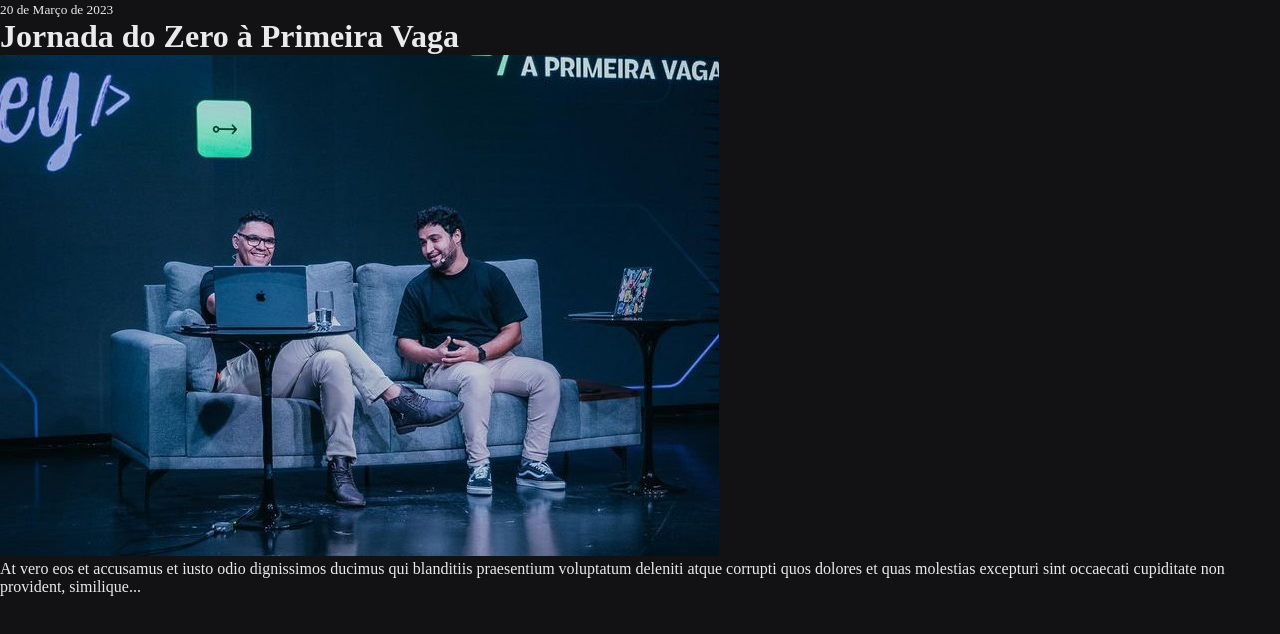
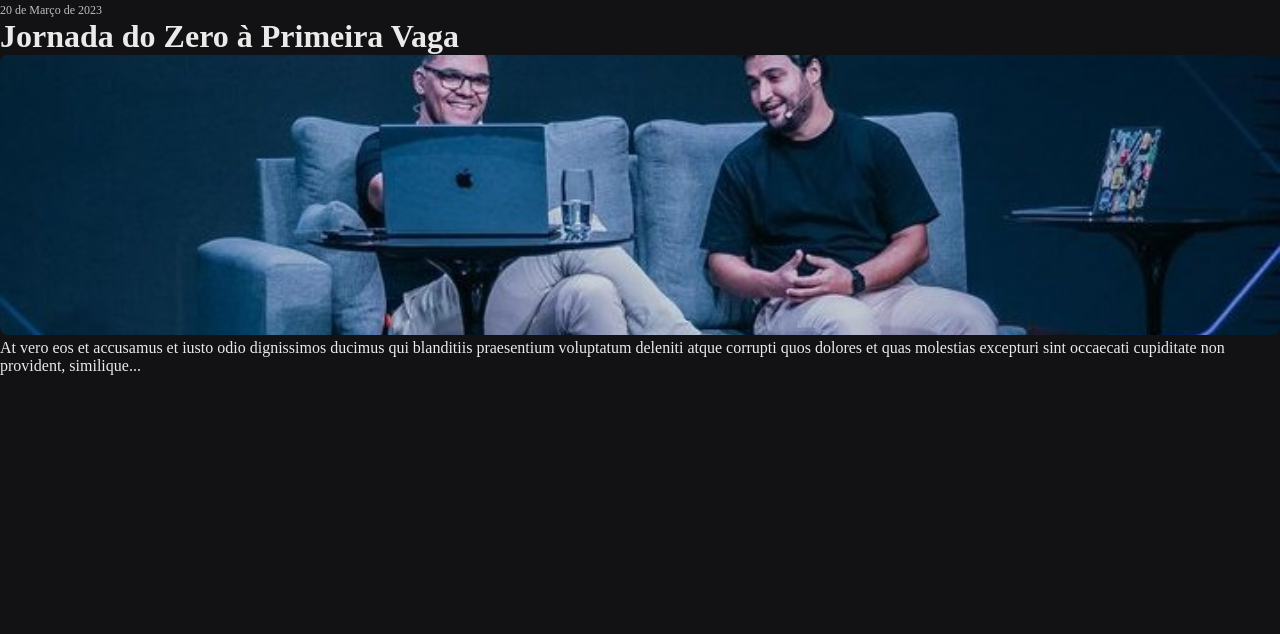
Before and after one commit to igor1203/NLW-SpaceTime, a plain HTML site: page index.html in a window 1280 px wide. Drawn offline with Linux system fonts and the light colour scheme.

Commit message:
Utilizando classe

```diff
--- a/index.html
+++ b/index.html
@@ -12,7 +12,7 @@
   <title>NLW Spacetime</title>
 </head>
 <body>
-  <div>
+  <div class="memory">
     <small>20 de Março de 2023</small>
     <h1>Jornada do Zero à Primeira Vaga</h1>
     <img
--- a/styles.css
+++ b/styles.css
@@ -8,3 +8,19 @@ body {
   background-color: #121215;
   color: #eaeaea;
 }
+
+.memory small {
+  color: #BEBEBF;
+  font-size: 12px;
+}
+
+.memory h1 {
+  font-size: 32px;
+}
+
+.memory img {
+  width: 100%;
+  height: 280px;
+  object-fit: cover;
+  border-radius: 8px;
+}
```
